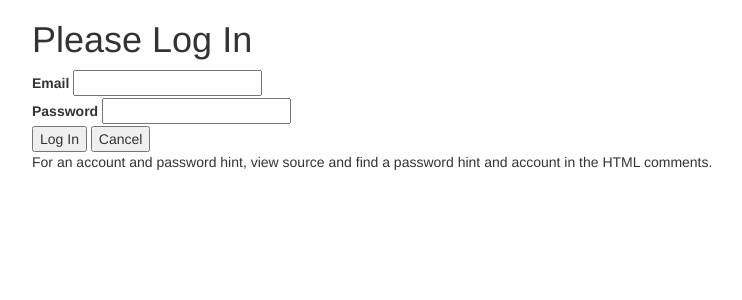
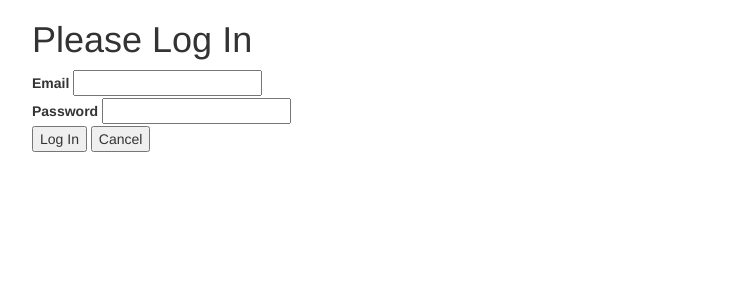
Before and after one commit to lov651/CRUD-basic_app, a PHP site: page /login.php in a window 1280 px wide. Shown: the top 300 px of the page, without its empty margins (38-780 px from the left). Run offline with PHP 8.4, Linux system fonts and the light colour scheme.

Commit message:
Update login.php

```diff
--- a/ex4.1/login.php
+++ b/ex4.1/login.php
@@ -59,15 +59,6 @@ if (isset($_POST['email']) && isset($_POST['pass'])) {
 <input type="submit" onclick="return doValidate();" value="Log In">
 <input type="submit" name='cancel' value="Cancel">
 </form>
-<p>
-For an account and password hint, view source and find a password hint and account
-in the HTML comments.
-<!-- Hint:
-The account is umsi@umich.edu.
-The password is the three character name of the
-programming language used in this class (all lower case)
-followed by 123. -->
-</p>
 <script type="text/javascript">
 function doValidate() {
     console.log('Validating...');
```
